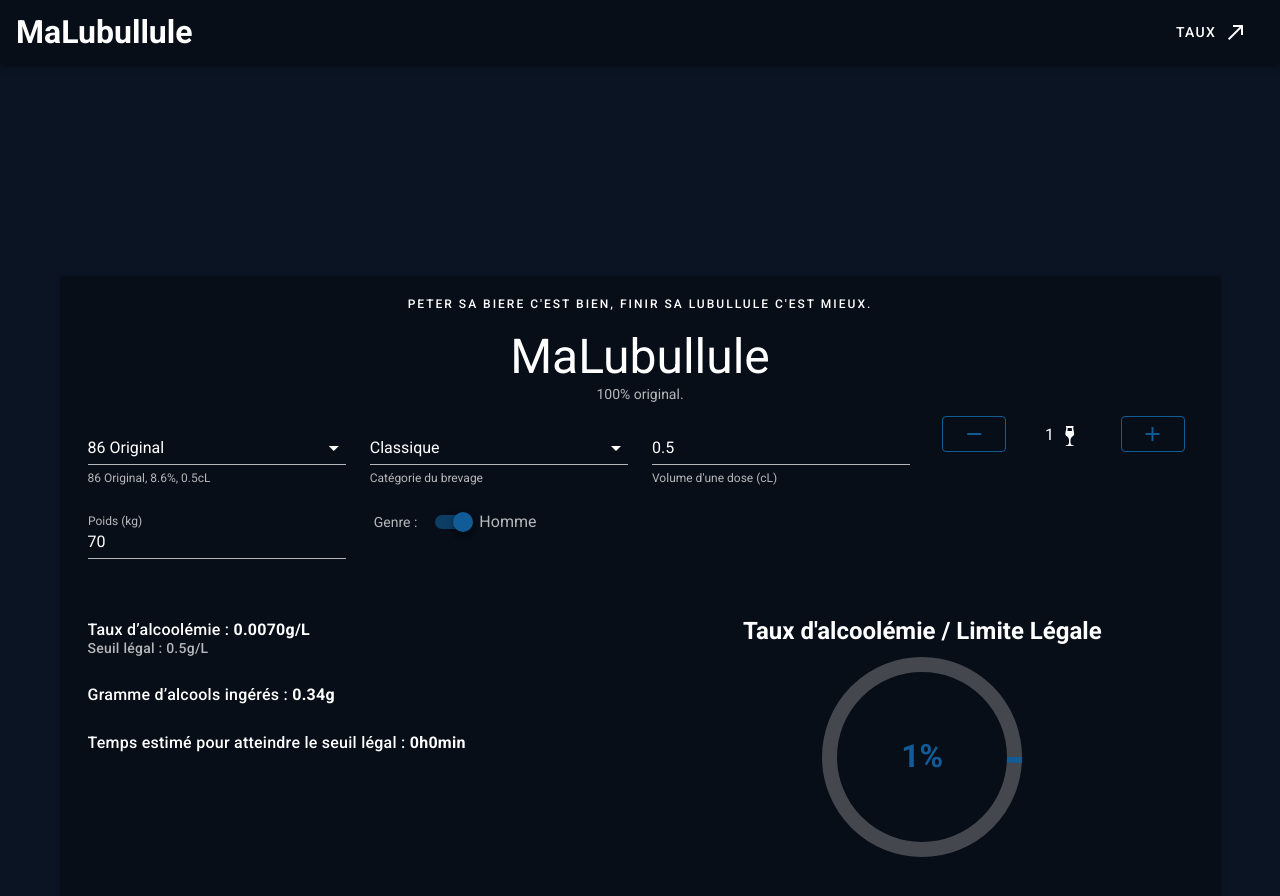
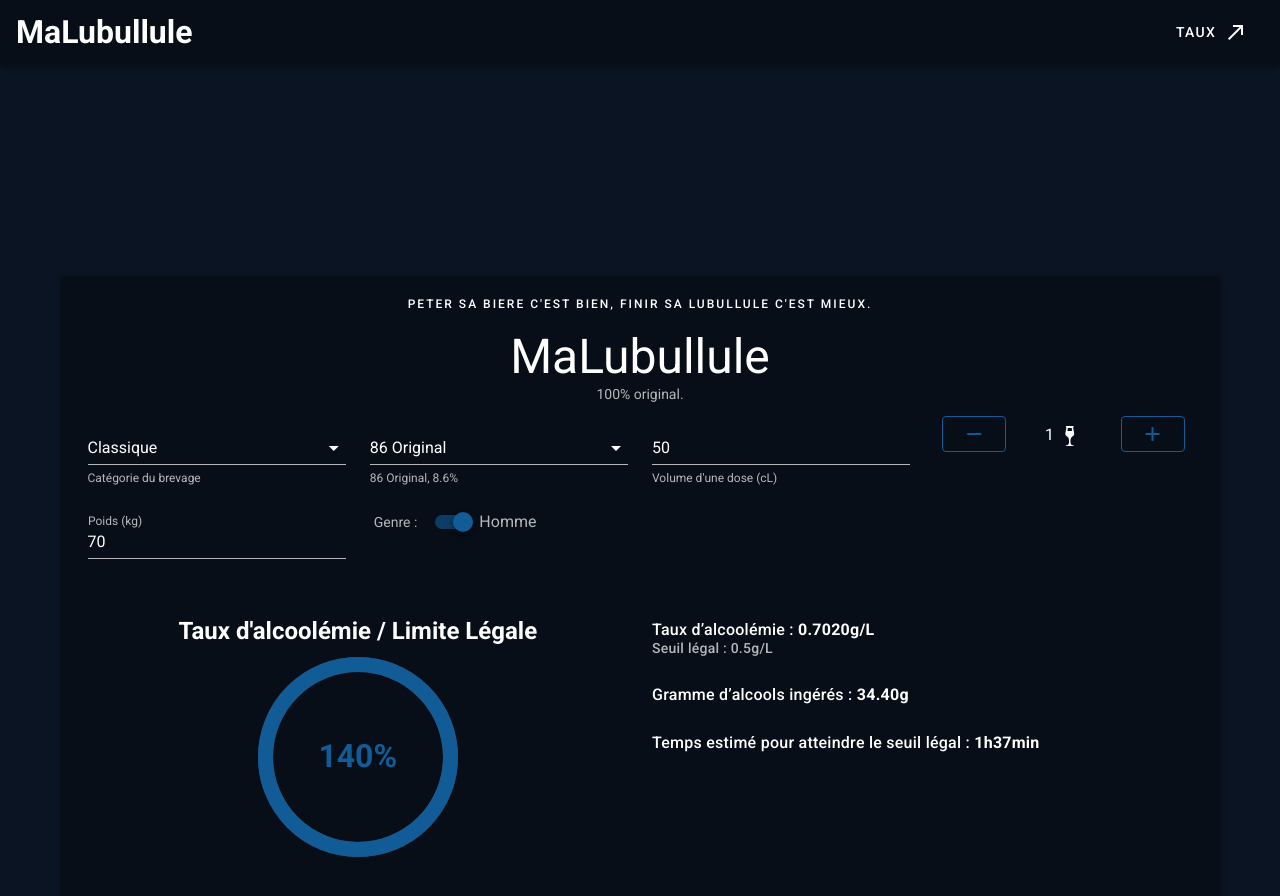
Before and after one commit to ewannpv/maLubullule, a Vue app: page / in a window 1280 px wide. Shown: the top 896 px of the page. Built offline with nearby package versions, Linux system fonts and the light colour scheme.

Commit message:
swap field and fix alcohols

```diff
--- a/src/components/HomeForm.vue
+++ b/src/components/HomeForm.vue
@@ -2,25 +2,6 @@
   <v-form>
     <v-container grid-list-md>
       <v-row align-center>
-        <v-col cols="12" md="3">
-          <v-select
-            class="custom-select"
-            v-model="selectedAlcohol"
-            :hint="
-              `
-          ${selectedAlcohol ? selectedAlcohol.name : ''},
-          ${selectedAlcohol ? selectedAlcohol.abv : ''}%,
-          ${selectedAlcohol ? selectedAlcohol.volume : ''}cL`
-            "
-            :items="displayedAlcohols"
-            item-text="name"
-            label="Brevage"
-            @change="updateCurrentAlcohol(selectedAlcohol.id)"
-            persistent-hint
-            return-object
-            single-line
-          ></v-select>
-        </v-col>
         <v-col cols="12" md="3">
           <v-select
             class="custom-select"
@@ -32,6 +13,24 @@
             hint="Catégorie du brevage"
             return-object
             @change="updateDisplayedAlcohols(category)"
+            single-line
+          ></v-select>
+        </v-col>
+        <v-col cols="12" md="3">
+          <v-select
+            class="custom-select"
+            v-model="selectedAlcohol"
+            :hint="
+              `
+          ${selectedAlcohol ? selectedAlcohol.name : ''},
+          ${selectedAlcohol ? selectedAlcohol.abv : ''}%`
+            "
+            :items="displayedAlcohols"
+            item-text="name"
+            label="Brevage"
+            @change="updateCurrentAlcohol(selectedAlcohol.id)"
+            persistent-hint
+            return-object
             single-line
           ></v-select>
         </v-col>
--- a/src/components/HomeStats.vue
+++ b/src/components/HomeStats.vue
@@ -2,6 +2,17 @@
 <v-container grid-list-md>
 
   <v-row>
+    <v-col cols="12" sm="6">
+      <v-col cols="12"><h2>Taux d'alcoolémie / Limite Légale</h2></v-col>
+      <v-progress-circular
+        :rotate="360"
+        :size="200"
+        :width="15"
+        :value="circleValue"
+        color="primary"
+        ><h1>{{ circleValue }}%</h1>
+      </v-progress-circular>
+    </v-col>
     <v-col cols="12" sm="6" class="text-start">
       <v-list-item class="pl-0 text-h6" two-line>
         <v-list-item-content>
@@ -28,17 +39,6 @@
           </v-list-item-title>
         </v-list-item-content>
       </v-list-item>
-    </v-col>
-    <v-col cols="12" sm="6">
-      <v-col cols="12"><h2>Taux d'alcoolémie / Limite Légale</h2></v-col>
-      <v-progress-circular
-        :rotate="360"
-        :size="200"
-        :width="15"
-        :value="circleValue"
-        color="primary"
-        ><h1>{{ circleValue }}%</h1>
-      </v-progress-circular>
     </v-col>
   </v-row>
 </v-container>
--- a/src/store/constants.js
+++ b/src/store/constants.js
@@ -1,5 +1,5 @@
-import Alcohol from "./alcohol"
-import Category from "./category"
+import Alcohol from './alcohol';
+import Category from './category';
 
 // name, displayName.
 export const categories = [
@@ -18,25 +18,25 @@ export const categories = [
 
 // name, abv, volume (cL), categories.
 export const alcohols = [
-  new Alcohol('86 Original', 8.6, 0.5, ['classic', 'beer']),
-  new Alcohol('86 Extreme', 10.5, 0.5, ['beer']),
-  new Alcohol('86 Gold', 6.5, 0.5, ['beer']),
-  new Alcohol('86 Red', 7.9, 0.5, ['beer']),
-  new Alcohol('Captain Morgan', 35, 0.75, ['classic', 'rum', 'darkRum']),
-  new Alcohol('Desperados', 5.9, 0.33, ['beer']),
-  new Alcohol('Ricard', 45, 0.70, ['classic', 'digestif']),
-  new Alcohol('Aperol', 15, 1, ['digestif']),
-  new Alcohol('Old Nick', 40, 0.7, ['rum', 'whiteRum', 'classic']),
+  new Alcohol('86 Original', 8.6, 50, ['classic', 'beer']),
+  new Alcohol('86 Extreme', 10.5, 50, ['beer']),
+  new Alcohol('86 Gold', 6.5, 50, ['beer']),
+  new Alcohol('86 Red', 7.9, 50, ['beer']),
+  new Alcohol('Captain Morgan', 35, 75, ['classic', 'rum', 'darkRum']),
+  new Alcohol('Desperados', 5.9, 33, ['beer']),
+  new Alcohol('Ricard', 45, 70, ['classic', 'digestif']),
+  new Alcohol('Aperol', 15, 10, ['digestif']),
+  new Alcohol('Old Nick', 40, 70, ['rum', 'whiteRum', 'classic']),
   new Alcohol('Bianco Martini', 15, 1.5, ['martini']),
   new Alcohol('Absolut Vodka', 40, 1, ['vodka']),
-  new Alcohol('Bombay dry gin', 37.5, 0.7, ['gin']),
-  new Alcohol('Ballantine\'s', 40, 0.7, ['wisky']),
+  new Alcohol('Bombay dry gin', 37.5, 70, ['gin']),
+  new Alcohol('Ballantine\'s', 40, 70, ['wisky']),
   new Alcohol('Charette', 49, 1, ['rum', 'whiteRum', 'classic']),
-  new Alcohol('Cointreau', 40, 0.7, ['triplesec', 'digestif']),
+  new Alcohol('Cointreau', 40, 70, ['triplesec', 'digestif']),
   new Alcohol('Grey Goose', 40, 1.75, ['vodka']),
-  new Alcohol('Heineken', 5, 0.33, ['beer', 'classic']),
-  new Alcohol('Kronenbourg', 4.2, 0.25, ['beer']),
-  new Alcohol('Leffe Blonde', 6.6, 0.33, ['beer', 'classic']),
-  new Alcohol('Leffe Ruby', 5, 0.33, ['beer']),
-  new Alcohol('Grimbergen', 6.7, 0.33, ['beer']),
+  new Alcohol('Heineken', 5, 33, ['beer', 'classic']),
+  new Alcohol('Kronenbourg', 4.2, 25, ['beer']),
+  new Alcohol('Leffe Blonde', 6.6, 33, ['beer', 'classic']),
+  new Alcohol('Leffe Ruby', 5, 33, ['beer']),
+  new Alcohol('Grimbergen', 6.7, 33, ['beer']),
 ];
```
